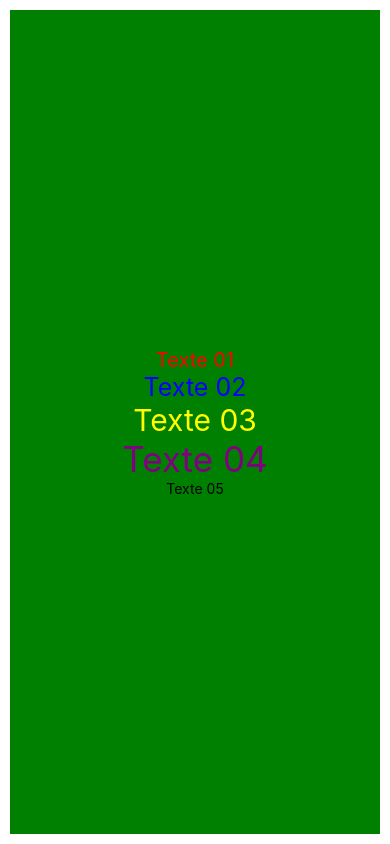
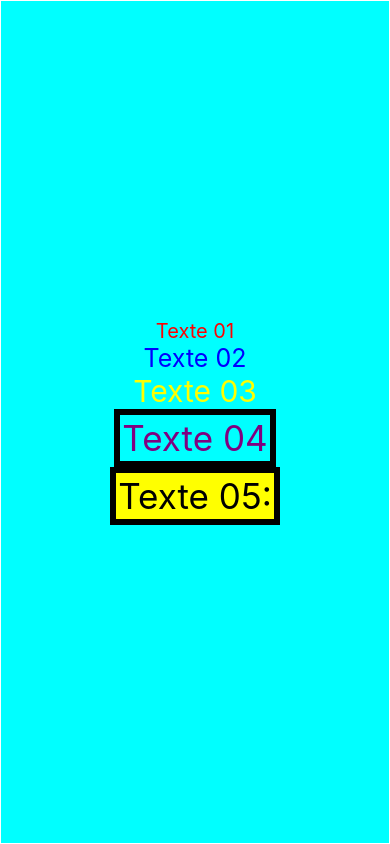
Before and after one commit to genilson-dev/App-quiz, a React Native app in the folder cursor-udemy-react-native/: screen / in a window 390 px wide. Built offline with nearby package versions, Linux system fonts and the light colour scheme.

Commit message:
Estilizando um mesmo item commais deum modo

```diff
--- a/cursor-udemy-react-native/App.js
+++ b/cursor-udemy-react-native/App.js
@@ -11,7 +11,7 @@ class App extends Component {
         <Text style={styles.texte2}>Texte 02</Text>
         <Text style={styles.texte3}>Texte 03</Text>
         <Text style={styles.texte4}>Texte 04</Text>
-        <Text>Texte 05</Text>
+        <Text style={[styles.texte4, styles.texte5]}>Texte 05:</Text>
 
       </View>
 
@@ -27,11 +27,12 @@ const styles = StyleSheet.create({
     flex: 1,
     justifyContent: 'center',
     alignItems: 'center',
-    backgroundColor: 'green',
-    margin: 10
+    backgroundColor: 'cyan',
+    margin: 1
   },
   texte1:{color:'red', fontSize:20},
   texte2:{color:'blue', fontSize:25},
   texte3:{color:'yellow', fontSize:30},
-  texte4:{color:'purple', fontSize:35},
+  texte4:{color:'purple', fontSize:35, borderBlockEndColor:'black', borderWidth:6, padding:2},
+  texte5:{color: "whi", borderBlockEndColor:'black', borderWidth:6, padding:2, backgroundColor:'yellow' }
 })
```
